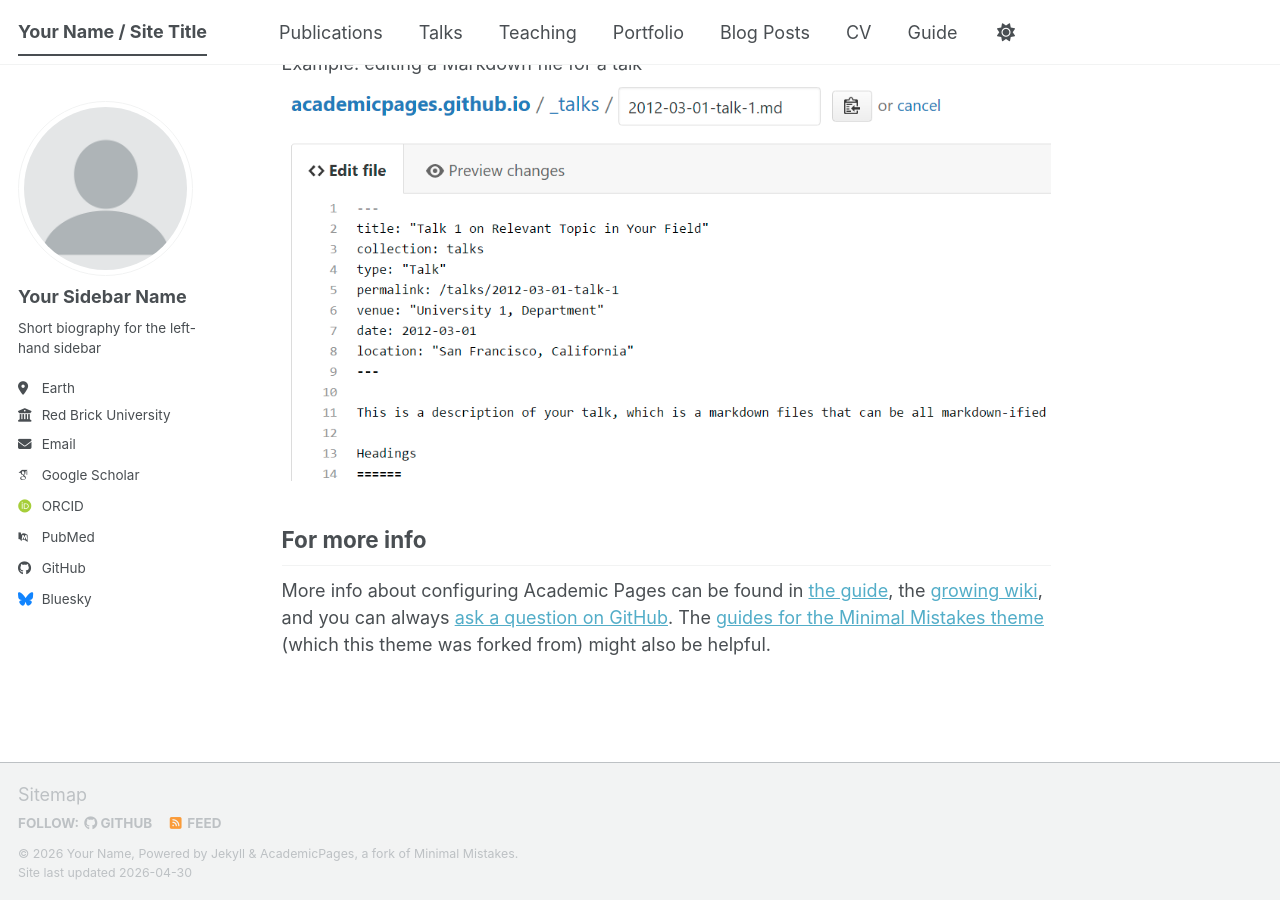
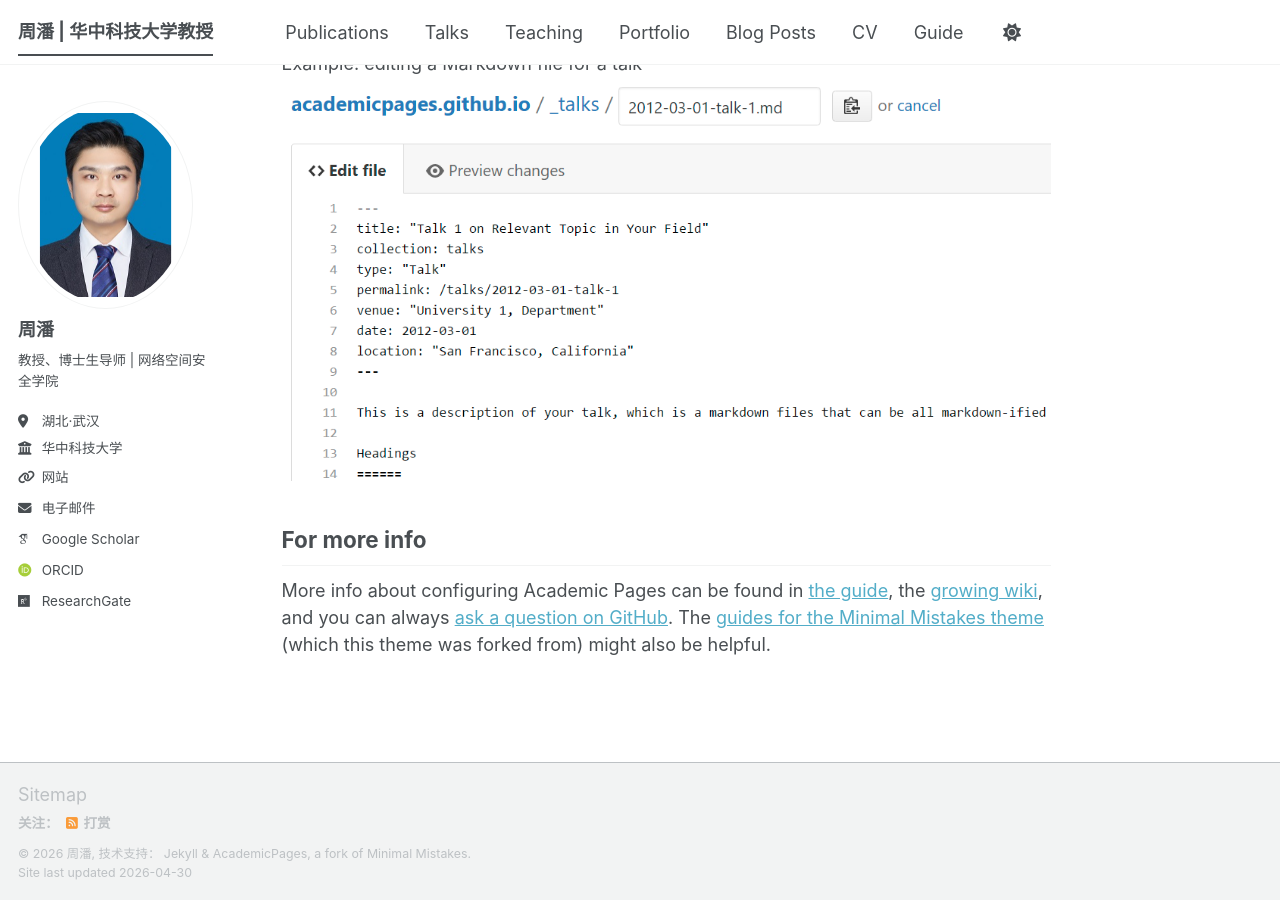
Before and after one commit to nswm-lab/nswm-lab.github.io, a Jekyll site: the page built from _pages/about.md, in a window 1280 px wide and 900 px high, scrolled down 2720 px. Built offline with Jekyll 4.4.1, drawn with Linux system fonts in a browser that asks for light colours; some web fonts are replaced; a script bundle is joined from its source files by our own code; library files that are not in the unit come from our copies.

Commit message:
更新中文简介信息

```diff
--- a/_config.yml
+++ b/_config.yml
@@ -7,13 +7,13 @@
 # server process.
 
 # Basic Site Settings
-locale                   : "en-US"
+locale                   : "zh-CN"
 site_theme               : "default" # The available themes options are "default", "air", "sunrise", "mint", "dirt" and "contrast"
-title                    : "Your Name / Site Title"
+title                    : "周潘 | 华中科技大学教授"
 title_separator          : "-"
-name                     : &name "Your Name"
-description              : &description "Your Name's academic portfolio"   # Update this with a general description of your site, this is the default if not overridden by a page
-url                      : https://academicpages.github.io # The base hostname & protocol for your site e.g. "https://[your GitHub username].github.io",
+name                     : &name "周潘"
+description              : &description "原生世界模型安全实验室主页"   # Update this with a general description of your site, this is the default if not overridden by a page
+url                      : https://nswm-lab.github.io/ # The base hostname & protocol for your site e.g. "https://[your GitHub username].github.io",
                                                            # or if you already have some other page hosted on Github then use "https://[your GitHub username].github.io/[Your Repo Name]"
 baseurl                  : "" # the subpath of your site, e.g. "/blog"
 repository               : "academicpages/academicpages.github.io"
@@ -24,25 +24,25 @@ repository               : "academicpages/academicpages.github.io"
 author:
   # Biographic information
   avatar           : "profile.png"
-  name             : "Your Sidebar Name"
+  name             : "周潘"
   pronouns         : # example: "she/her"
-  bio              : "Short biography for the left-hand sidebar"
-  location         : "Earth"
-  employer         : "Red Brick University"
-  uri              : # URL
-  email            : "none@example.org"
+  bio              : "教授、博士生导师 | 网络空间安全学院"
+  location         : "湖北·武汉"
+  employer         : "华中科技大学"
+  uri              : "http://faculty.hust.edu.cn/pzhou/zh_CN/jsxx/1107001/jsxx/jsxx.htm"
+  email            : "panzhou@hust.edu.cn"
 
   # Academic websites
   academia         : # URL
   arxiv            : # URL - Update with the correct link to your profile
-  googlescholar    : "https://scholar.google.com/citations?user=PS_CX0AAAAAJ"
+  googlescholar    : "https://scholar.google.com/citations?user=cTpFPJgAAAAJ&hl=en&oi=ao"
   inspire-hep      : # URL
   impactstory      : # URL
-  orcid            : "https://orcid.org/yourorcidurl"
+  orcid            : "https://orcid.org/0000-0001-8263-1823"
   semantic         : # URL
   ssrn             : # URL
-  pubmed           : "https://www.ncbi.nlm.nih.gov/pubmed/?term=john+snow"
-  researchgate     : # URL
+  pubmed           : # URL
+  researchgate     : "https://www.researchgate.net/profile/Pan-Zhou-2"
   scopus           : # URL
   zotero           : # URL
 
@@ -51,13 +51,13 @@ author:
   bitbucket        : # Username - Update with your username on the site
   codepen          : # Username
   dribbble         : # Username
-  github           : "academicpages"
+  github           : # Username # Username - Update with your username on the site
   kaggle           : # Username
   stackoverflow    : # User number or user number and name (i.e., use "1" or "1/jeff-atwood")
 
   # Social media
   artstation       : # Username
-  bluesky          : "bsky.app" # Replace this with you Bluesky username
+  bluesky          : # Username # Replace this with you Bluesky username
   facebook         : # Username
   flickr           : # Username
   foursquare       : # Username
@@ -85,11 +85,11 @@ author:
 # Publication Category - The following the list of publication categories and their headings
 publication_category:
   books:
-    title: 'Books'
+    title: '书籍'
   manuscripts:
-    title: 'Journal Articles'
+    title: '期刊论文'
   conferences:
-    title: 'Conference Papers'
+    title: '会议论文'
 
 # Site Settings
 teaser                   :  # filename of teaser fallback teaser image placed in /images/ for social media previews
@@ -302,7 +302,7 @@ sass:
 permalink: /:categories/:title/
 # paginate: 5 # amount of posts to show
 # paginate_path: /page:num/
-timezone: Etc/UTC # https://en.wikipedia.org/wiki/List_of_tz_database_time_zones
+timezone: Asia/Shanghai # https://en.wikipedia.org/wiki/List_of_tz_database_time_zones
 
 
 # Plugins
```
Also changed, not shown: images/profile.png.
